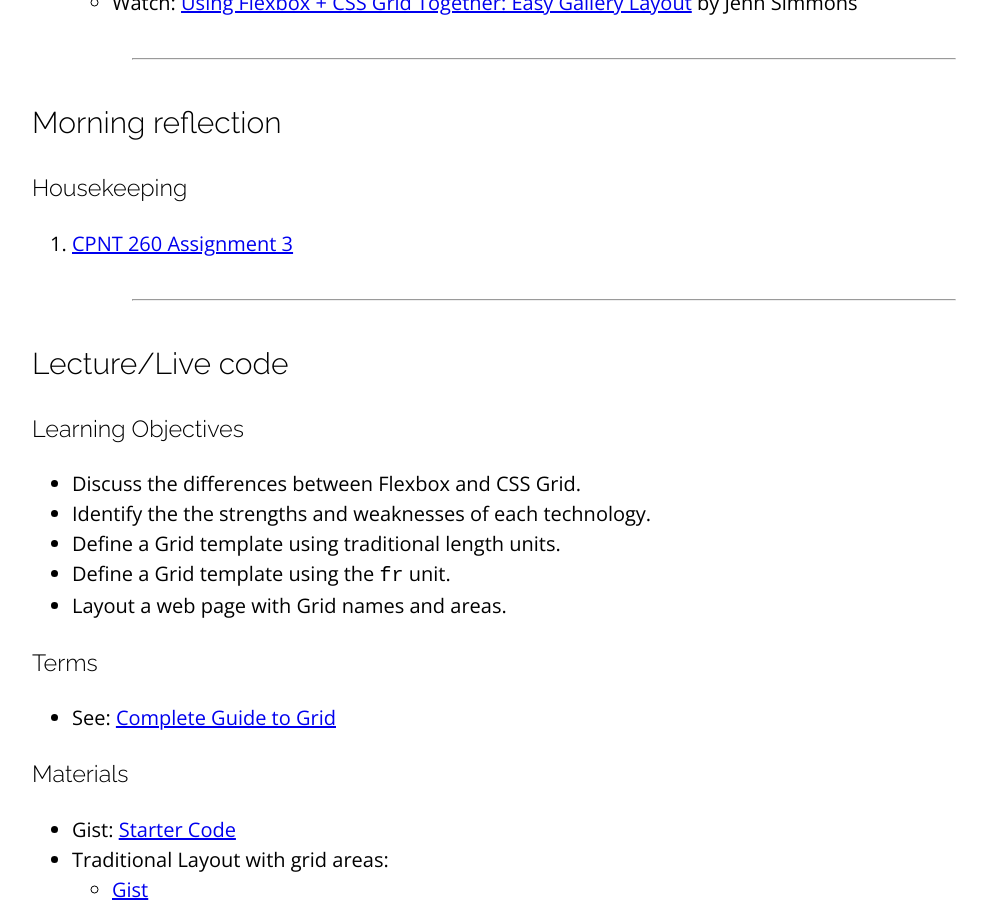
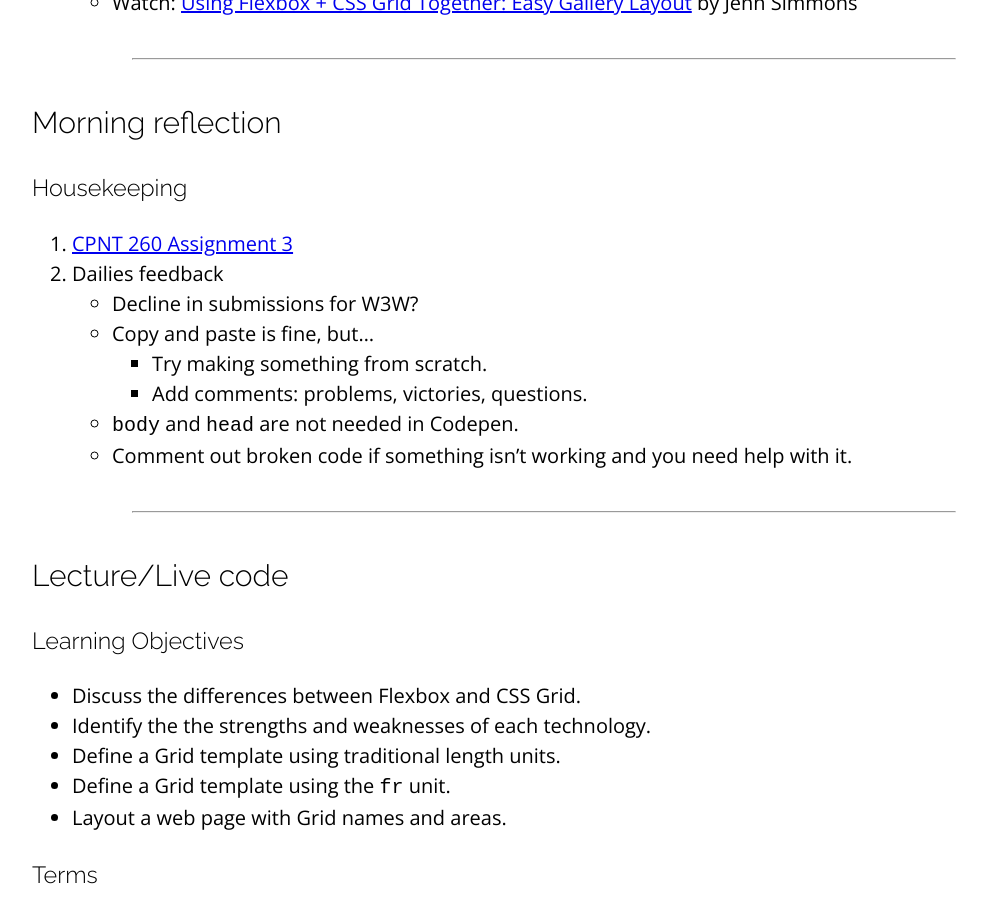
Before and after one commit to sait-wbdv/winter-2021, a Jekyll site: the page built from _posts/2021-01-28-grid-fundamentals.md, in a window 1280 px wide and 900 px high, scrolled down 1175 px. Shown: the whole window, without its empty margins (96-1083 px from the left). Built offline with Jekyll 4.4.1, drawn with Linux system fonts in a browser that asks for light colours; nearby versions of some CDN libraries.

Commit message:
added dailiesfeedback

```diff
--- a/_posts/2021-01-28-grid-fundamentals.md
+++ b/_posts/2021-01-28-grid-fundamentals.md
@@ -31,6 +31,13 @@ categories: cpnt260
 ## Morning reflection
 ### Housekeeping
 1. [CPNT 260 Assignment 3](https://github.com/sait-wbdv/assessments/tree/master/cpnt260)
+2. Dailies feedback
+    - Decline in submissions for W3W?
+    - Copy and paste is fine, but...
+        - Try making something from scratch.
+        - Add comments: problems, victories, questions.
+    - `body` and `head` are not needed in Codepen.
+    - Comment out broken code if something isn't working and you need help with it.
 
 ---
 
```
